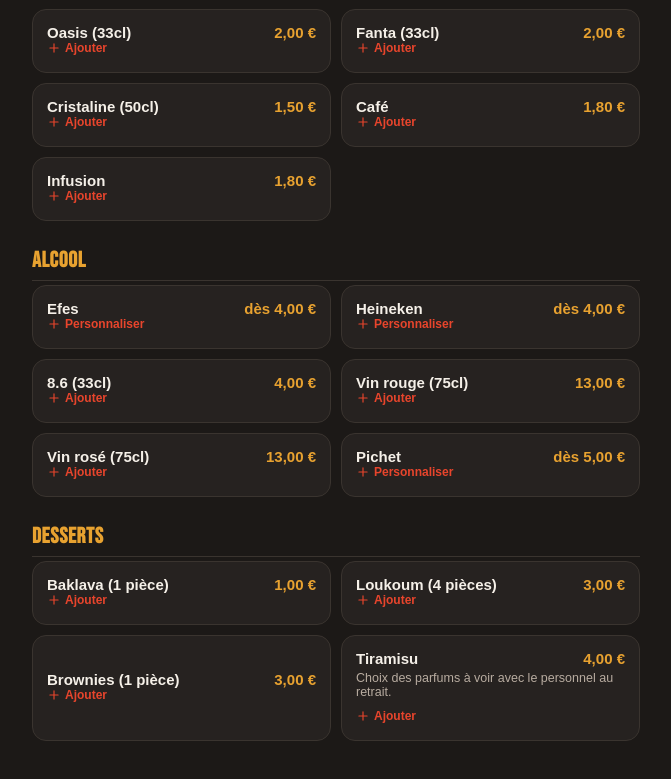
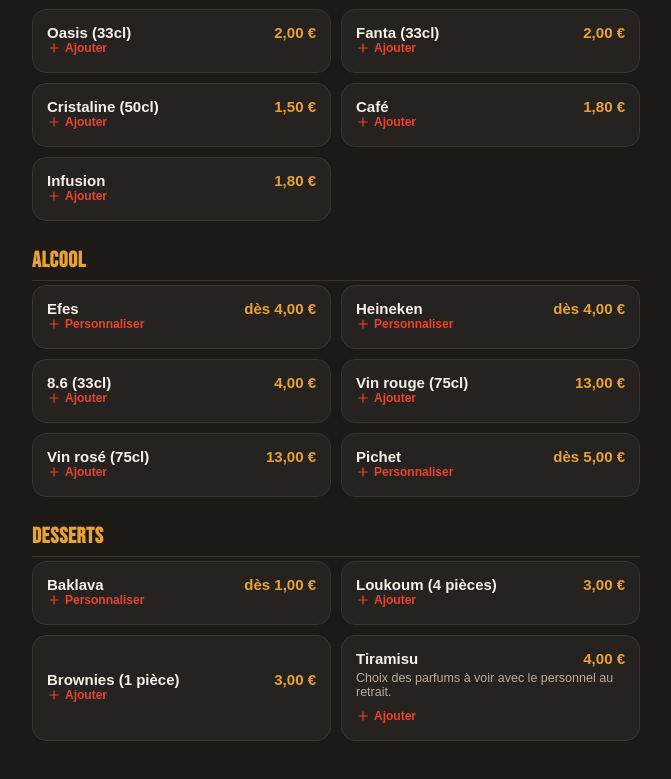
Before and after one commit to contactodelicesbrest-max/odelices-commande, a React (Vite) app: page / in a window 1280 px wide. Shown: the part 1671-2450 px from the top of the page, without its empty margins (304-975 px from the left). Built offline with nearby package versions, Linux system fonts and the light colour scheme.

Commit message:
Update App.jsx

```diff
--- a/src/App.jsx
+++ b/src/App.jsx
@@ -190,7 +190,7 @@
   {
     cat: "Desserts",
     items: [
-      { id: "baklava", name: "Baklava (1 pièce)", price: 1.0 },
+      { id: "baklava", name: "Baklava", sizes: [{ label: "1 pièce", price: 1.0 }, { label: "4 pièces", price: 2.5 }] },
       { id: "loukoum", name: "Loukoum (4 pièces)", price: 3.0 },
       { id: "brownies", name: "Brownies (1 pièce)", price: 3.0 },
       { id: "tiramisu", name: "Tiramisu", desc: "Choix des parfums à voir avec le personnel au retrait.", price: 4.0 },
```
